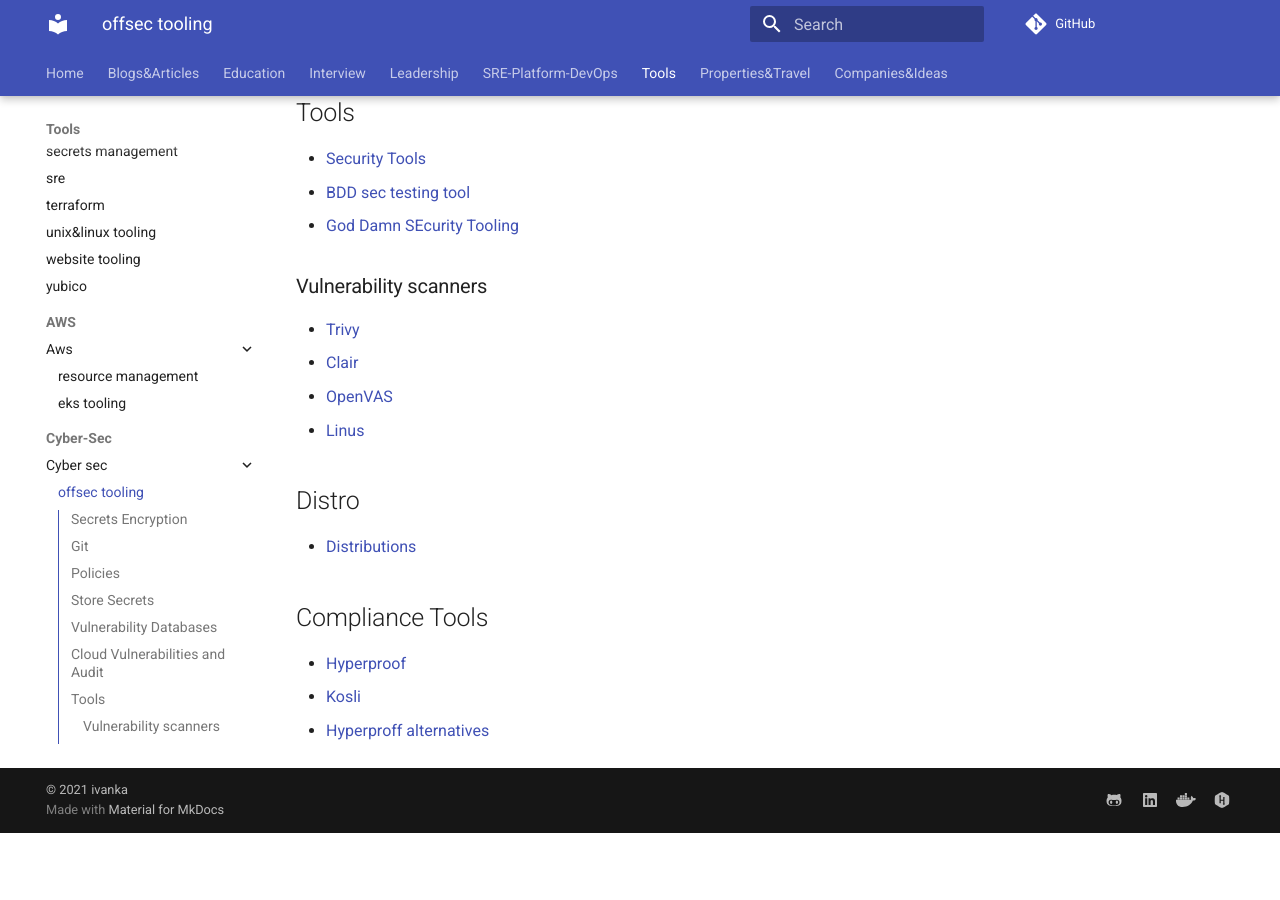
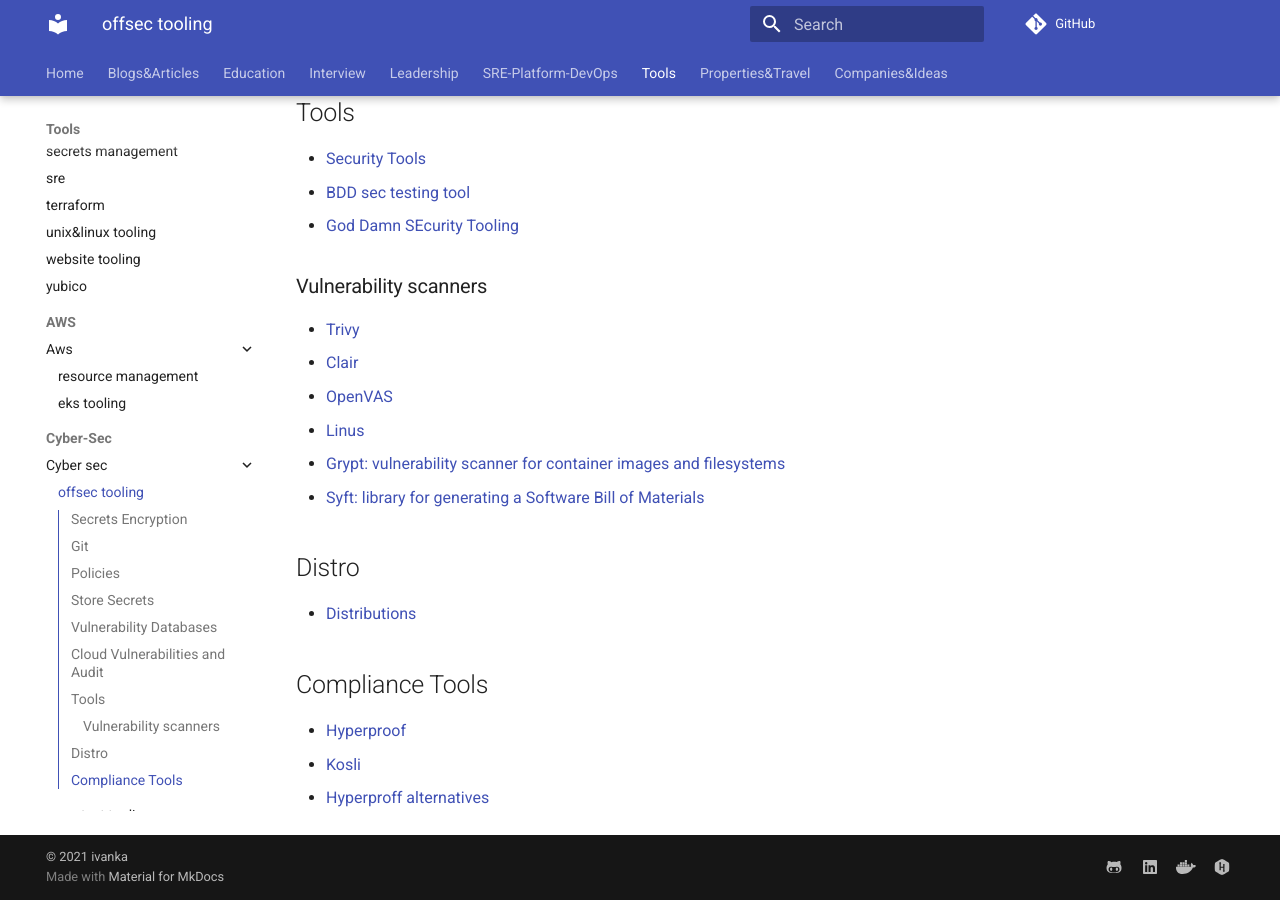
Before and after one commit to ivankatliarchuk/knowledge-base, an MkDocs documentation site: the page built from docs/tools/cyber-sec/offsec.md, in a window 1280 px wide and 900 px high, scrolled down 1578 px. Built offline with MkDocs 1.6.1 and Material for MkDocs 9.7.7, drawn with Linux system fonts in a browser that asks for light colours; comment, search, counter and statistics services are not loaded; before the commit the page ends 2411 px from its top, so only the background shows below that.

Commit message:
added scanner tools and autogpt
Signed-off-by: ivan katliarchuk <ivan.katliarchuk@gmail.com>

```diff
--- a/docs/tools/cyber-sec/offsec.md
+++ b/docs/tools/cyber-sec/offsec.md
@@ -2,7 +2,7 @@
 title: offsec tooling
 summary: Offensive security tooling
 authors: ["ivan k"]
-tags: ["tools", "offsec", "hardening", "forensic", "kubernetes", "cyber-sec", "security"]
+tags: ["tools", "offsec", "hardening", "forensic", "kubernetes", "cyber-sec", "security", "vulnerability"]
 date: 2021-04-18
 ---
 
@@ -65,6 +65,8 @@
 - [Clair](https://github.com/quay/clair)
 - [OpenVAS](https://github.com/greenbone/openvas-scanner)
 - [Linus](https://github.com/CISOfy/lynis)
+- [Grypt: vulnerability scanner for container images and filesystems ](https://github.com/ik-security/grype-image-scanning-fork)
+- [Syft: library for generating a Software Bill of Materials](https://github.com/ik-security/syft-software-scanning-fork)
 
 ## Distro
 
```
Also changed, not shown: docs/tools/kubernetes/index.md (+1 -0 lines).
